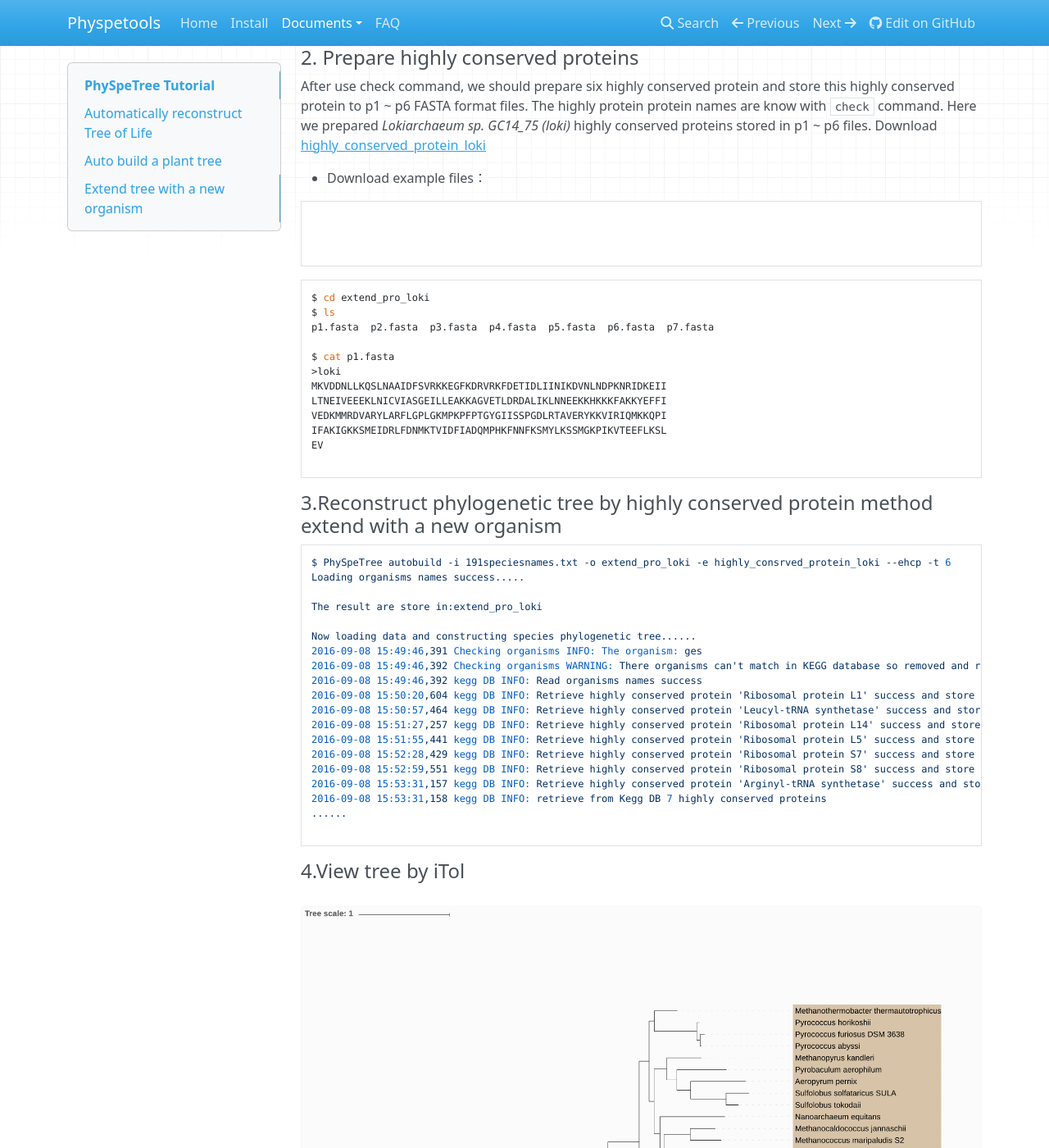
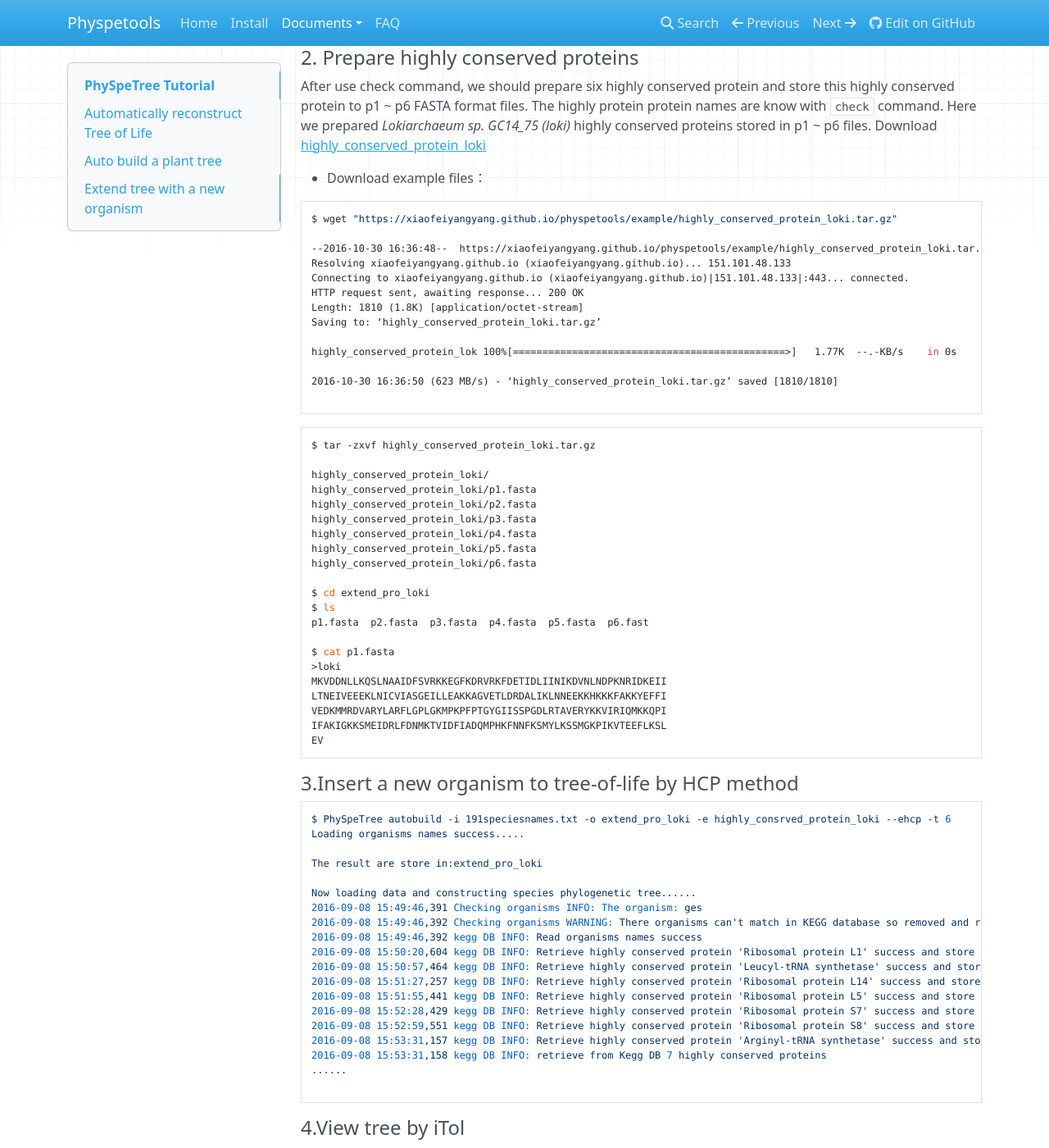
Before and after one commit to yangfangs/physpetools, an MkDocs documentation site: the page built from docs/docs/tutorial.md, in a window 1280 px wide and 1400 px high, scrolled down 22816 px. Shown: the whole window at 82% size. Built offline with MkDocs 1.6.1, drawn with Linux system fonts in a browser that asks for light colours; nearby versions of some CDN libraries; old or Windows-style settings are respelled for this version of MkDocs.

Commit message:
update ehcp example

````diff
--- a/docs/docs/tutorial.md
+++ b/docs/docs/tutorial.md
@@ -704,17 +704,37 @@
 * Download example files：
 
 ```bash
+$ wget "https://xiaofeiyangyang.github.io/physpetools/example/highly_conserved_protein_loki.tar.gz"
 
+--2016-10-30 16:36:48--  https://xiaofeiyangyang.github.io/physpetools/example/highly_conserved_protein_loki.tar.gz
+Resolving xiaofeiyangyang.github.io (xiaofeiyangyang.github.io)... 151.101.48.133
+Connecting to xiaofeiyangyang.github.io (xiaofeiyangyang.github.io)|151.101.48.133|:443... connected.
+HTTP request sent, awaiting response... 200 OK
+Length: 1810 (1.8K) [application/octet-stream]
+Saving to: ‘highly_conserved_protein_loki.tar.gz’
 
+highly_conserved_protein_lok 100%[==============================================>]   1.77K  --.-KB/s    in 0s
+
+2016-10-30 16:36:50 (623 MB/s) - ‘highly_conserved_protein_loki.tar.gz’ saved [1810/1810]
 
 ```
 
 
 
 ```bash
+$ tar -zxvf highly_conserved_protein_loki.tar.gz
+
+highly_conserved_protein_loki/
+highly_conserved_protein_loki/p1.fasta
+highly_conserved_protein_loki/p2.fasta
+highly_conserved_protein_loki/p3.fasta
+highly_conserved_protein_loki/p4.fasta
+highly_conserved_protein_loki/p5.fasta
+highly_conserved_protein_loki/p6.fasta
+
 $ cd extend_pro_loki
 $ ls
-p1.fasta  p2.fasta  p3.fasta  p4.fasta  p5.fasta  p6.fasta  p7.fasta
+p1.fasta  p2.fasta  p3.fasta  p4.fasta  p5.fasta  p6.fast
 
 $ cat p1.fasta
 >loki
@@ -723,10 +743,9 @@
 VEDKMMRDVARYLARFLGPLGKMPKPFPTGYGIISSPGDLRTAVERYKKVIRIQMKKQPI
 IFAKIGKKSMEIDRLFDNMKTVIDFIADQMPHKFNNFKSMYLKSSMGKPIKVTEEFLKSL
 EV
-
 ```
 
-#### 3.Reconstruct phylogenetic tree by highly conserved protein method extend with a new organism
+#### 3.Insert a new organism to tree-of-life by HCP method
 
 
 ```
````
